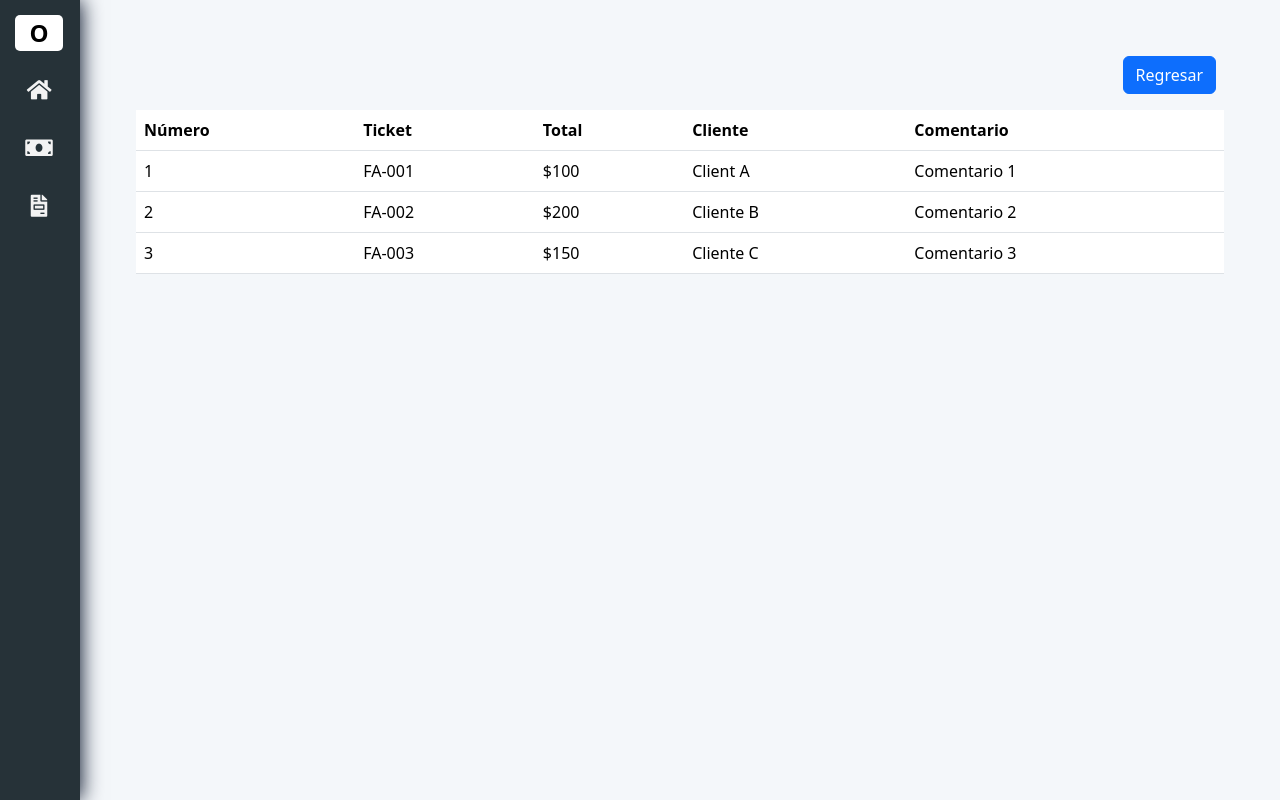
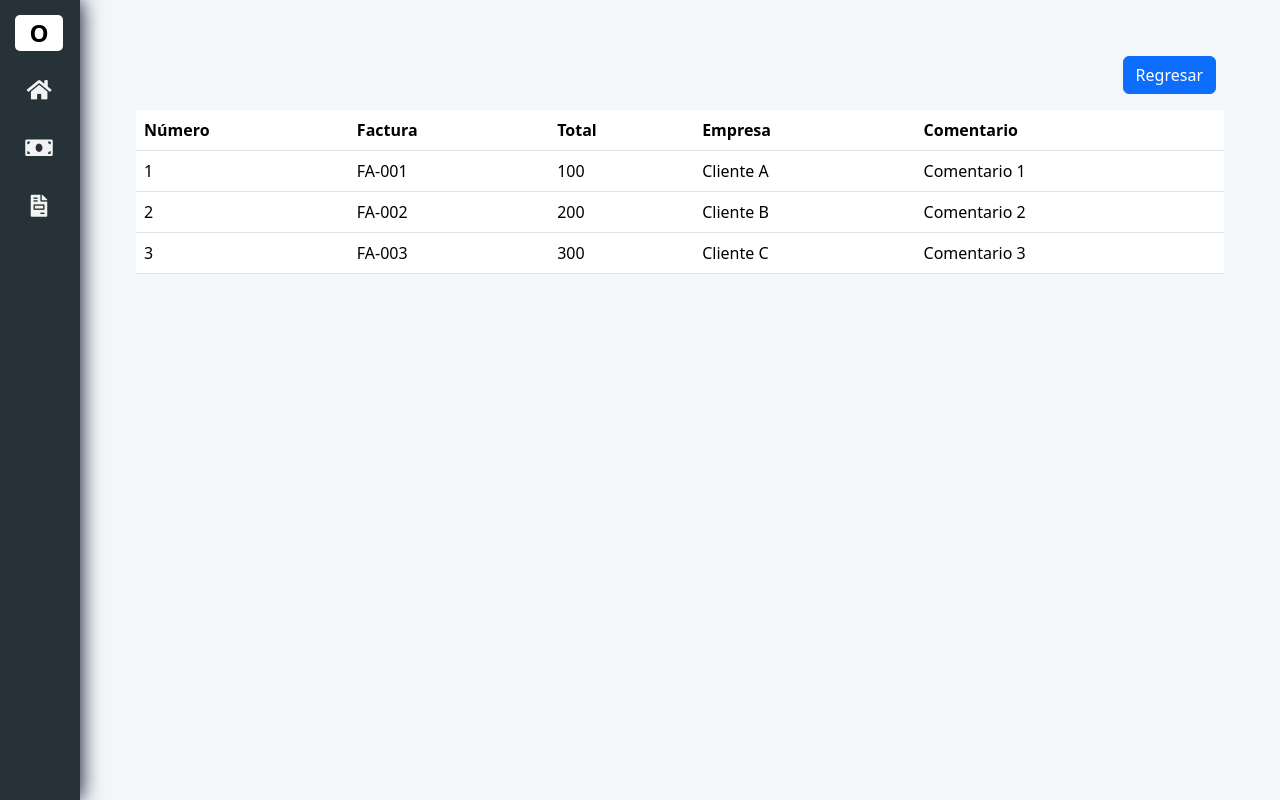
Before and after one commit to luiszelph/overpass-erp, an Angular app: page /lista-ingresos in a window 1280 px wide. Built offline with nearby package versions, Linux system fonts and the light colour scheme.

Commit message:
Se agrego el ejemplos-ingresos.ts para usar la data en la tabla y en la captura de datos de ingresos

```diff
--- /dev/null
+++ b/src/app/components/ingresos/ejemplos-ingresos.ts
@@ -0,0 +1,23 @@
+export const ingresos = [
+   {
+     id: 1,
+     ticket: 'FA-001',
+     total: 100,
+     cliente: 'Cliente A',
+     comentario: 'Comentario 1'
+   }
+  ,{
+    id: 2,
+    ticket: 'FA-002',
+    total: 200,
+    cliente: 'Cliente B',
+    comentario: 'Comentario 2'
+  }
+  ,{
+    id: 3,
+    ticket: 'FA-003',
+    total: 300,
+    cliente: 'Cliente C',
+    comentario: 'Comentario 3'
+  }
+];
--- a/src/app/components/ingresos/lista-ingresos/lista-ingresos.component.html
+++ b/src/app/components/ingresos/lista-ingresos/lista-ingresos.component.html
@@ -13,34 +13,21 @@
   <thead>
     <tr>
       <th scope="col">Número</th>
-          <th scope="col">Ticket</th>
+      <th scope="col">Factura</th>
       <th scope="col">Total</th>
-          <th scope="col">Cliente</th>
+      <th scope="col">Empresa</th>
       <th scope="col">Comentario</th>
     </tr>
   </thead>
   <tbody>
-        <tr>
-          <td>1</td>
-          <td>FA-001</td>
-          <td>$100</td>
-          <td>Client A</td>
-          <td>Comentario 1</td>
-        </tr>
-        <tr>
-          <td>2</td>
-          <td>FA-002</td>
-          <td>$200</td>
-          <td>Cliente B</td>
-          <td>Comentario 2</td>
-        </tr>
-        <tr>
-          <td>3</td>
-          <td>FA-003</td>
-          <td>$150</td>
-          <td>Cliente C</td>
-          <td>Comentario 3</td>
+    <tr *ngFor="let ingreso of ingresos">
+      <td>{{ ingreso.id }}</td>
+      <td>{{ ingreso.ticket }}</td>
+      <td>{{ ingreso.total }}</td>
+      <td>{{ ingreso.cliente }}</td>
+      <td>{{ ingreso.comentario }}</td>
     </tr>
   </tbody>
 </table>
+
 </div>
--- a/src/app/components/ingresos/lista-ingresos/lista-ingresos.component.ts
+++ b/src/app/components/ingresos/lista-ingresos/lista-ingresos.component.ts
@@ -1,4 +1,5 @@
 import { Component } from '@angular/core';
+import { ingresos } from '../ejemplos-ingresos';
 
 @Component({
   selector: 'app-lista-ingresos',
@@ -6,5 +7,5 @@ import { Component } from '@angular/core';
   styleUrls: ['./lista-ingresos.component.scss']
 })
 export class ListaIngresosComponent {
-
+  ingresos = ingresos;
 }
--- a/src/app/components/ingresos/nuevo-ingreso/nuevo-ingreso.component.html
+++ b/src/app/components/ingresos/nuevo-ingreso/nuevo-ingreso.component.html
@@ -1,4 +1,3 @@
-<div class="container d-flex justify-content-end">
 <div class="row">
   <div class="col-md-2 p-2">
     <button class="btn btn-primary me-2" type="button" [routerLink]="['/ingresos']">
@@ -6,9 +5,31 @@
     </button>
   </div>
 </div>
-</div>
 <form>
   <div class="form-group row">
+    <div class="col-sm-3">
+      <label class="col-sm-2 col-form-label">Ticket</label>
+      <input type="number" class="form-control" id="Ticket" placeholder="Ticket" name="ticket">
+    </div>
+    <div class="col-sm-3">
+      <label class="col-sm-2 col-form-label">Total</label>
+      <input type="number" class="form-control" id="total" placeholder="Total" name="total">
+    </div>
+    <div class="col-sm-3">
+      <label class="col-sm-2 col-form-label">Cliente</label>
+      <input type="text" class="form-control" id="cliente" placeholder="Cliente" name="cliente">
+    </div>
+    <div class="col-sm-3">
+      <label class="col-sm-2 col-form-label">Comentario</label>
+      <input type="text" class="form-control" id="comentario" placeholder="Comentario" name="comentario">
+    </div>
+  </div>
+  <div class="d-flex justify-content-end mt-3">
+      <button type="submit" class="btn btn-primary">Guardar</button>
+  </div>
+</form>
+
+    <!-- <div class="form-group row">
         <div class="col-sm-4">
           <label for="input1" class="col-sm-2 col-form-label">Input 1</label>
           <input type="text" class="form-control" id="input1" placeholder="Input 1">
@@ -35,20 +56,4 @@
           <label for="input3" class="col-sm-2 col-form-label">Input 3</label>
           <input type="text" class="form-control" id="input3" placeholder="Input 3">
         </div>
-      </div>
-      <div class="form-group row">
-        <div class="col-sm-4">
-          <label for="input1" class="col-sm-2 col-form-label">Input 1</label>
-          <input type="text" class="form-control" id="input1" placeholder="Input 1">
-        </div>
-        <div class="col-sm-4">
-          <label for="input2" class="col-sm-2 col-form-label">Input 2</label>
-          <input type="text" class="form-control" id="input2" placeholder="Input 2">
-        </div>
-        <div class="col-sm-4">
-          <label for="input3" class="col-sm-2 col-form-label">Input 3</label>
-          <input type="text" class="form-control" id="input3" placeholder="Input 3">
-        </div>
-      </div>
-      <button type="submit" class="btn btn-primary">Submit</button>
-</form>
+    </div> -->
--- a/src/app/components/ingresos/nuevo-ingreso/nuevo-ingreso.component.ts
+++ b/src/app/components/ingresos/nuevo-ingreso/nuevo-ingreso.component.ts
@@ -1,4 +1,5 @@
 import { Component } from '@angular/core';
+import { ingresos } from '../ejemplos-ingresos';
 
 @Component({
   selector: 'app-nuevo-ingreso',
@@ -6,5 +7,5 @@ import { Component } from '@angular/core';
   styleUrls: ['./nuevo-ingreso.component.scss']
 })
 export class NuevoIngresoComponent {
-
+  ingresos = ingresos;
 }
```
Lines whose indentation alone changed are shown as unchanged.
